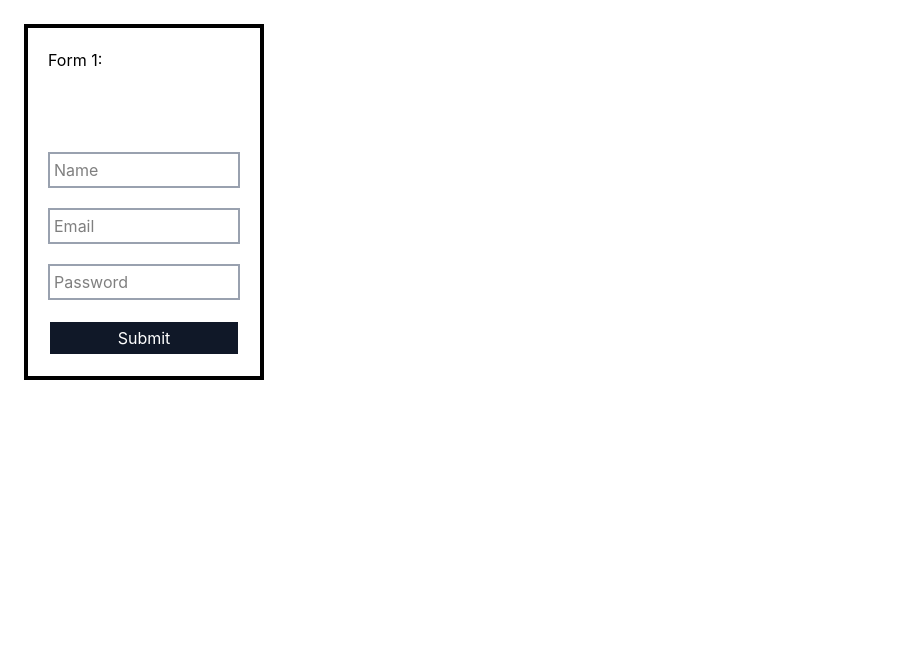
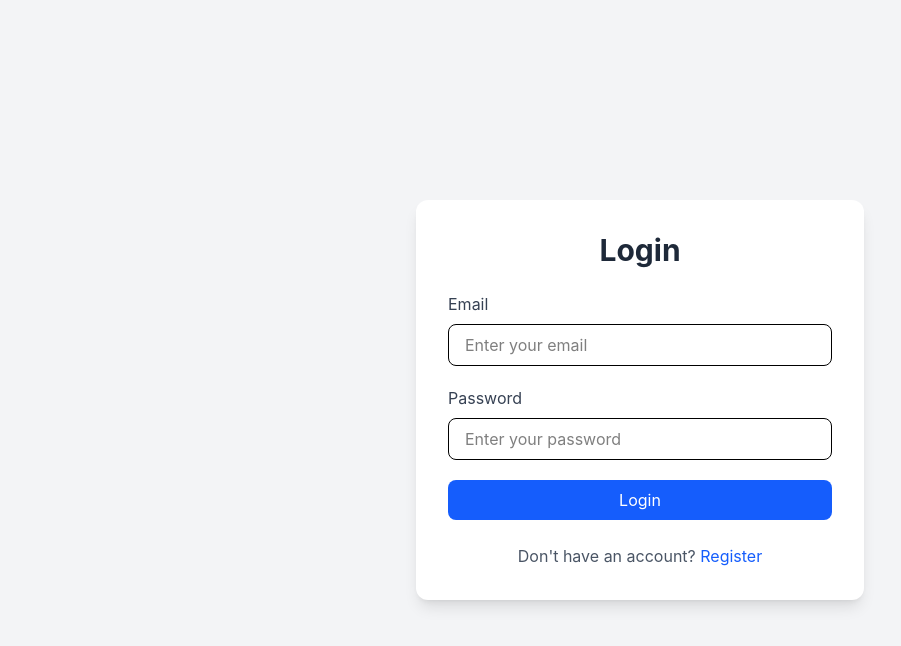
Before and after one commit to novix-vertex/SCS3-P40, a React (Vite) app: page / in a window 1280 px wide. Shown: the top 646 px of the page, without its empty margins (0-901 px from the left). Built offline with nearby package versions, Linux system fonts and the light colour scheme.

Commit message:
login and register form added with form handling (basic - no two way binding)

```diff
--- /dev/null
+++ b/Login.jsx
@@ -0,0 +1,63 @@
+import { useState } from "react";
+
+const Login = (props) => {
+    const { setToggle } = props;
+    const [formdata, setFormdata] = useState({});
+    const handleChange = (e) => {
+        setFormdata({ ...formdata, [e.target.name]: e.target.value });
+    }
+
+    const handleSubmit = (e) => {
+        e.preventDefault();
+        console.log(formdata);
+    }
+    return (
+        <div className="min-h-screen flex items-center justify-center bg-gray-100">
+            <div className="w-full max-w-md bg-white shadow-lg rounded-xl p-8">
+                <h2 className="text-3xl font-bold text-center mb-6 text-gray-800">
+                    Login
+                </h2>
+
+                <form onSubmit={handleSubmit} className="space-y-5">
+                    <div>
+                        <label className="block text-gray-700 mb-2">Email</label>
+                        <input
+                            onChange={handleChange}
+                            name="email"
+                            type="email"
+                            placeholder="Enter your email"
+                            className="w-full px-4 py-2 border rounded-lg focus:outline-none focus:ring-2 focus:ring-blue-500"
+                        />
+                    </div>
+
+                    <div>
+                        <label className="block text-gray-700 mb-2">Password</label>
+                        <input
+                            onChange={handleChange}
+                            name="password"
+                            type="password"
+                            placeholder="Enter your password"
+                            className="w-full px-4 py-2 border rounded-lg focus:outline-none focus:ring-2 focus:ring-blue-500"
+                        />
+                    </div>
+
+                    <button
+                        type="submit"
+                        className="cursor-pointer active:scale-[0.97] w-full bg-blue-600 text-white py-2 rounded-lg hover:bg-blue-700 transition"
+                    >
+                        Login
+                    </button>
+                </form>
+
+                <p className="text-center mt-6 text-gray-600">
+                    Don't have an account?{" "}
+                    <span onClick={() => setToggle(false)} className="text-blue-600 hover:underline cursor-pointer">
+                        Register
+                    </span>
+                </p>
+            </div>
+        </div>
+    );
+};
+
+export default Login;
--- /dev/null
+++ b/Register.jsx
@@ -0,0 +1,78 @@
+import { useState } from "react";
+
+const Register = (props) => {
+    const { setToggle } = props;
+    const [users, setUsers] = useState([]);
+
+    const [formdata, setFormdata] = useState({});
+
+    console.log(users);
+    const handleChange = (e) => {
+        setFormdata({ ...formdata, [e.target.name]: e.target.value });
+    }
+    const handleSubmit = (e) => {
+        e.preventDefault();
+        setUsers([...users, formdata]);
+    }
+    return (
+        <div className="min-h-screen flex items-center justify-center bg-gray-100">
+            <div className="w-full max-w-md bg-white shadow-lg rounded-xl p-8">
+                <h2 className="text-3xl font-bold text-center mb-6 text-gray-800">
+                    Register
+                </h2>
+
+                <form onSubmit={handleSubmit}
+                    className="space-y-5">
+                    <div>
+                        <label className="block text-gray-700 mb-2">Name</label>
+                        <input
+                            onChange={handleChange}
+                            name="name"
+                            type="text"
+                            placeholder="Enter your name"
+                            className="w-full px-4 py-2 border rounded-lg focus:outline-none focus:ring-2 focus:ring-green-500"
+                        />
+                    </div>
+
+                    <div>
+                        <label className="block text-gray-700 mb-2">Email</label>
+                        <input
+                            onChange={handleChange}
+                            name="email"
+                            type="email"
+                            placeholder="Enter your email"
+                            className="w-full px-4 py-2 border rounded-lg focus:outline-none focus:ring-2 focus:ring-green-500"
+                        />
+                    </div>
+
+                    <div>
+                        <label className="block text-gray-700 mb-2">Password</label>
+                        <input
+                            onChange={handleChange}
+                            name="password"
+                            type="password"
+                            placeholder="Create a password"
+                            className="w-full px-4 py-2 border rounded-lg focus:outline-none focus:ring-2 focus:ring-green-500"
+                        />
+                    </div>
+
+                    <button
+                        type="submit"
+                        className="cursor-pointer active:scale-[0.97] w-full bg-green-600 text-white py-2 rounded-lg hover:bg-green-700 transition"
+                    >
+                        Register
+                    </button>
+                </form>
+
+                <p className="text-center mt-6 text-gray-600">
+                    Already have an account?{" "}
+                    <span onClick={() => setToggle(true)} className="text-green-600 hover:underline cursor-pointer">
+                        Login
+                    </span>
+                </p>
+            </div>
+        </div>
+    );
+};
+
+export default Register;
--- a/src/App.jsx
+++ b/src/App.jsx
@@ -1,10 +1,14 @@
-import Form2 from "./Form2"
+import { useState } from "react"
+import Login from "../Login"
+import Register from "../Register";
 
 const App = () => {
 
+  const [toggle, setToggle] = useState(true);
   return (
     // <Form1 />
-    <Form2 />
+    // <Form2 />
+    toggle ? <Login setToggle={setToggle}/> : <Register setToggle={setToggle}/>
   )
 }
 
```
